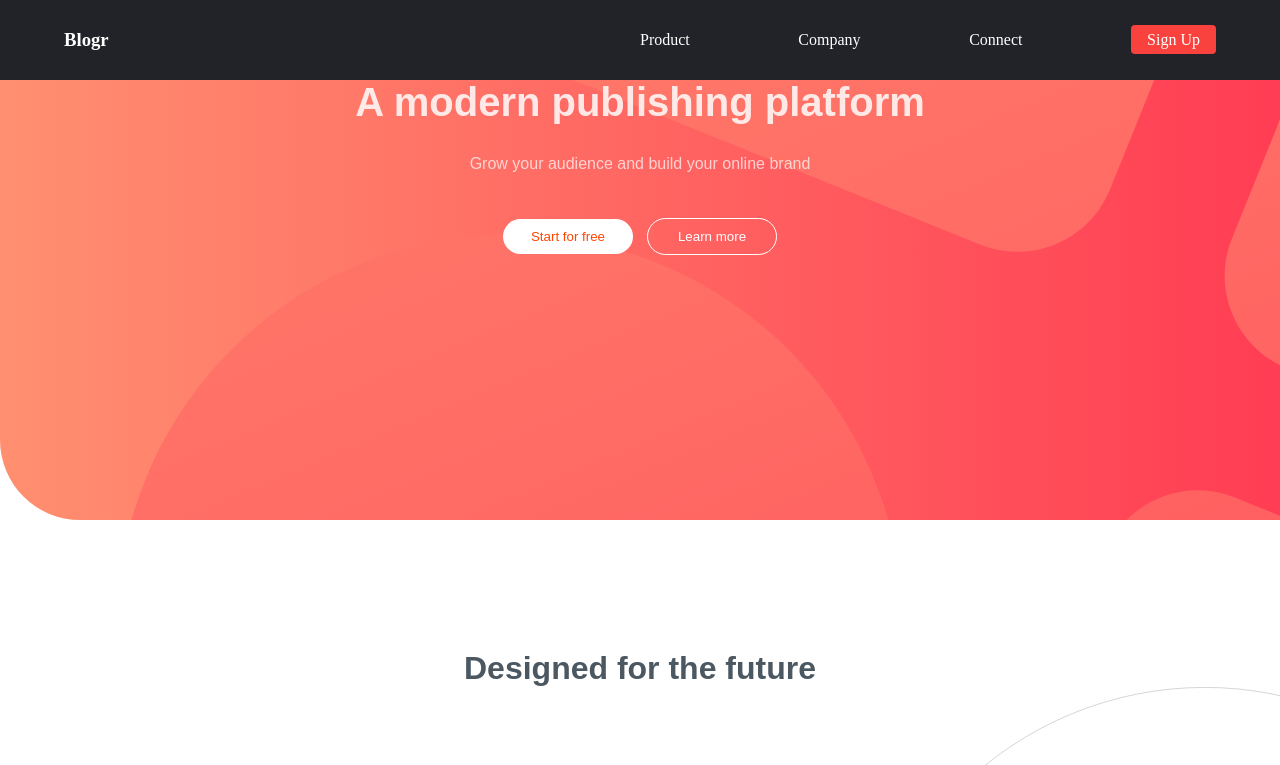
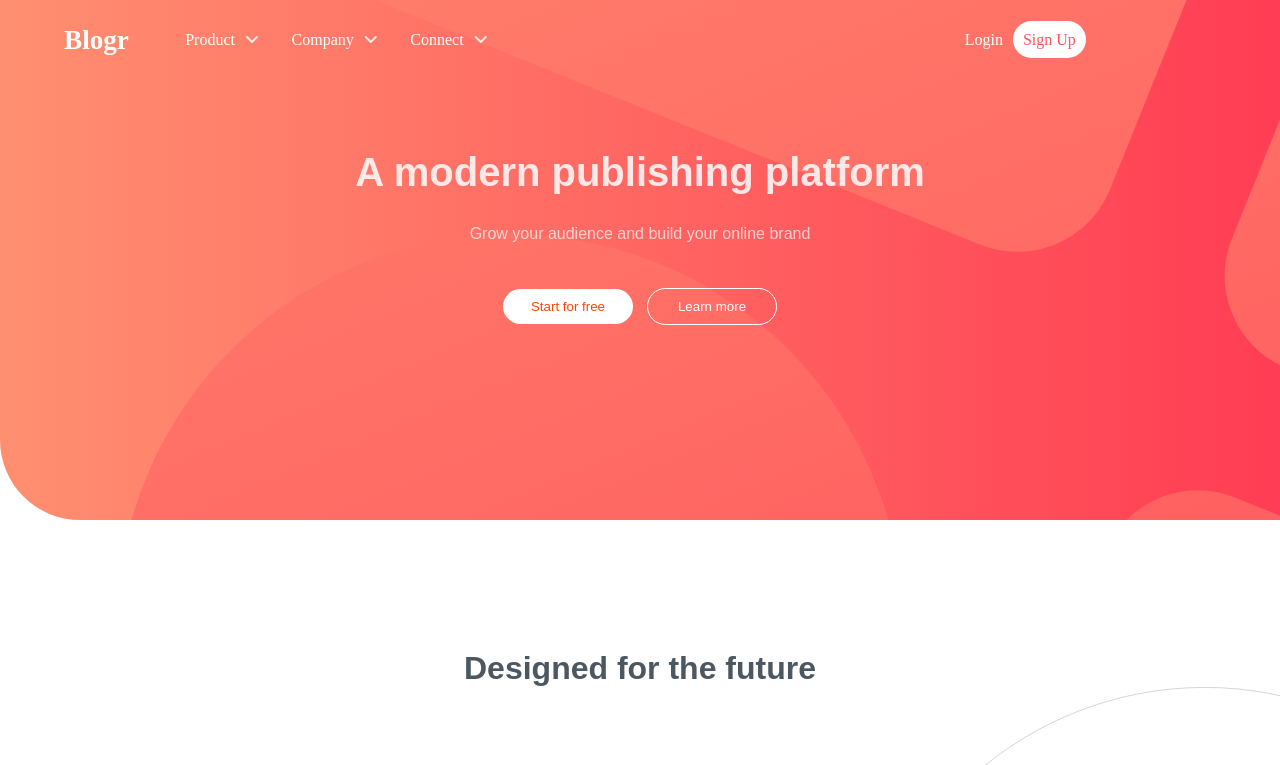
Before and after one commit to raymond-sikpojie/Blogr-Landing-Page, a plain HTML site: page index.html in a window 1280 px wide. Shown: the top 765 px of the page. Drawn offline with Linux system fonts and the light colour scheme.

Commit message:
mobile view

```diff
--- a/index.html
+++ b/index.html
@@ -41,11 +41,30 @@
               <span class="bar"></span>
             </div>
             <ul class="nav-menu">
-              <li><a href="" class="nav-links">Product</a></li>
-              <li><a href="" class="nav-links">Company</a></li>
-              <li><a href="" class="nav-links">Connect</a></li>
-              <li><a href="" class="nav-links nav-links-btn">Sign Up</a></li>
+              <li>
+                <a href="" class="nav-links">Product</a
+                ><span><i class="fas fa-angle-down"></i></span>
+                <!-- <ul class="dropdown">
+                  <li><a href="#">Overview</a></li>
+                  <li><a href="#">Pricing</a></li>
+                  <li><a href="#">Marketplace</a></li>
+                  <li><a href="#">Features</a></li>
+                  <li><a href="#">Integration</a></li>
+                </ul> -->
+              </li>
+              <li>
+                <a href="" class="nav-links">Company</a
+                ><span><i class="fas fa-angle-down"></i></span>
+              </li>
+              <li>
+                <a href="" class="nav-links">Connect</a
+                ><span><i class="fas fa-angle-down"></i></span>
+              </li>
             </ul>
+            <div class="auth-btns">
+              <li><a href="" class="nav-links">Login</a></li>
+              <li><a href="" class="nav-links">Sign Up</a></li>
+            </div>
           </nav>
         </div>
         <!-- <nav>
--- a/style.css
+++ b/style.css
@@ -23,6 +23,10 @@ p {
   font-family: "Overpass", sans-serif;
 }
 
+li {
+  list-style: none;
+}
+
 .section-1 {
   background-image: url(/images/bg-pattern-intro.svg),
     linear-gradient(to right, #ff8f70, #ff3d54);
@@ -42,7 +46,7 @@ nav li span {
 /* NAV START */
 .nav-container {
   width: 100%;
-  background-color: var(--darkgray);
+  /* background-color: var(--darkgray); */
 }
 
 .navbar {
@@ -59,6 +63,8 @@ nav li span {
 #navbar-logo {
   color: var(--white);
   cursor: pointer;
+  font-size: 1.7rem;
+  margin-right: 40px;
 }
 
 .nav-menu {
@@ -66,10 +72,12 @@ nav li span {
   display: flex;
   flex-direction: row;
   list-style: none;
-  width: 50%;
-  justify-content: space-between;
+  width: 40%;
+  margin-right: 0%;
+  justify-content: space-around;
   align-items: center;
-  /* margin-left: 20px; */
+  margin-right: 40%;
+  position: relative;
 }
 
 .nav-links {
@@ -83,18 +91,18 @@ nav li span {
 }
 
 .nav-links-btn {
-  background-color: var(--brightred);
+  /* background-color: var(--brightred);
   padding: 6px 16px;
-  border-radius: 4px;
+  border-radius: 4px; */
 }
 
 .nav-links-btn:hover {
-  background-color: transparent;
+  /* background-color: transparent;
   color: var(--white);
   padding: 5px 15px;
   border-radius: 4px;
   border: solid 1px var(--brightred);
-  transition: all 0.3s ease-out;
+  transition: all 0.3s ease-out; */
 }
 
 .menu-toggle .bar {
@@ -103,6 +111,73 @@ nav li span {
   margin: 5px auto;
   transition: all 0.3s ease-in-out;
   background: var(--white);
+}
+
+.nav-menu li {
+  display: flex;
+  flex-direction: row;
+  justify-content: center;
+  align-items: center;
+}
+
+.nav-menu span {
+  margin-left: 10px;
+}
+
+.nav-menu .dropdown {
+  position: absolute;
+  top: 30px;
+  left: -5px;
+  display: flex;
+  flex-direction: column;
+  align-items: flex-start;
+  /* visibility: hidden; */
+}
+
+.nav-menu .dropdown:hover {
+  /* visibility: visible; */
+  background-color: black;
+}
+
+.dropdown a {
+  text-decoration: none;
+  padding: 5px;
+}
+
+.navbar .auth-btns {
+  display: flex;
+  flex-direction: row;
+  align-items: center;
+  list-style: none;
+  width: 30%;
+}
+
+.auth-btns li:nth-child(1) {
+  margin-right: 10px;
+  background-color: none;
+}
+
+.auth-btns li:nth-child(1):hover {
+  transition: all 0.5s ease;
+}
+
+.auth-btns li:nth-child(2) {
+}
+
+.auth-btns li:nth-child(2) a {
+  color: #ff525d;
+  background-color: white;
+  width: 150px;
+  border: none;
+  border-radius: 40px;
+  padding: 10px;
+  cursor: pointer;
+}
+
+.auth-btns li:nth-child(2) a:hover {
+  background-color: #ff525d;
+  color: #ffffff;
+  transition: all 0.5s ease;
 }
 
 /* NAV END */
@@ -188,6 +263,7 @@ li ul li {
 } */
 
 .text-container {
+  margin-top: 70px;
   display: flex;
   flex-direction: column;
   align-items: center;
@@ -393,6 +469,10 @@ h3 {
   height: 80vh;
 }
 
+.section-4 .laptop-mobile {
+  display: none;
+}
+
 /* Footer */
 .footer {
   background-color: #25252d;
@@ -420,7 +500,7 @@ h3 {
 
 .attribution {
   font-size: 1rem;
-  color: #ffffff;
+  color: #dddbdb;
   padding: 10px;
 }
 .attribution a {
@@ -450,6 +530,11 @@ h3 {
   nav li a,
   nav li span {
     color: #ffffffd7;
+  }
+
+  .auth-btns,
+  li span {
+    visibility: hidden;
   }
 
   .nav-container {
@@ -859,7 +944,7 @@ h3 {
 
   .attribution {
     font-size: 1.2rem;
-    color: #ffffff;
+    color: #dddbdb;
     padding: 10px 25px;
     line-height: 2rem;
   }
```
